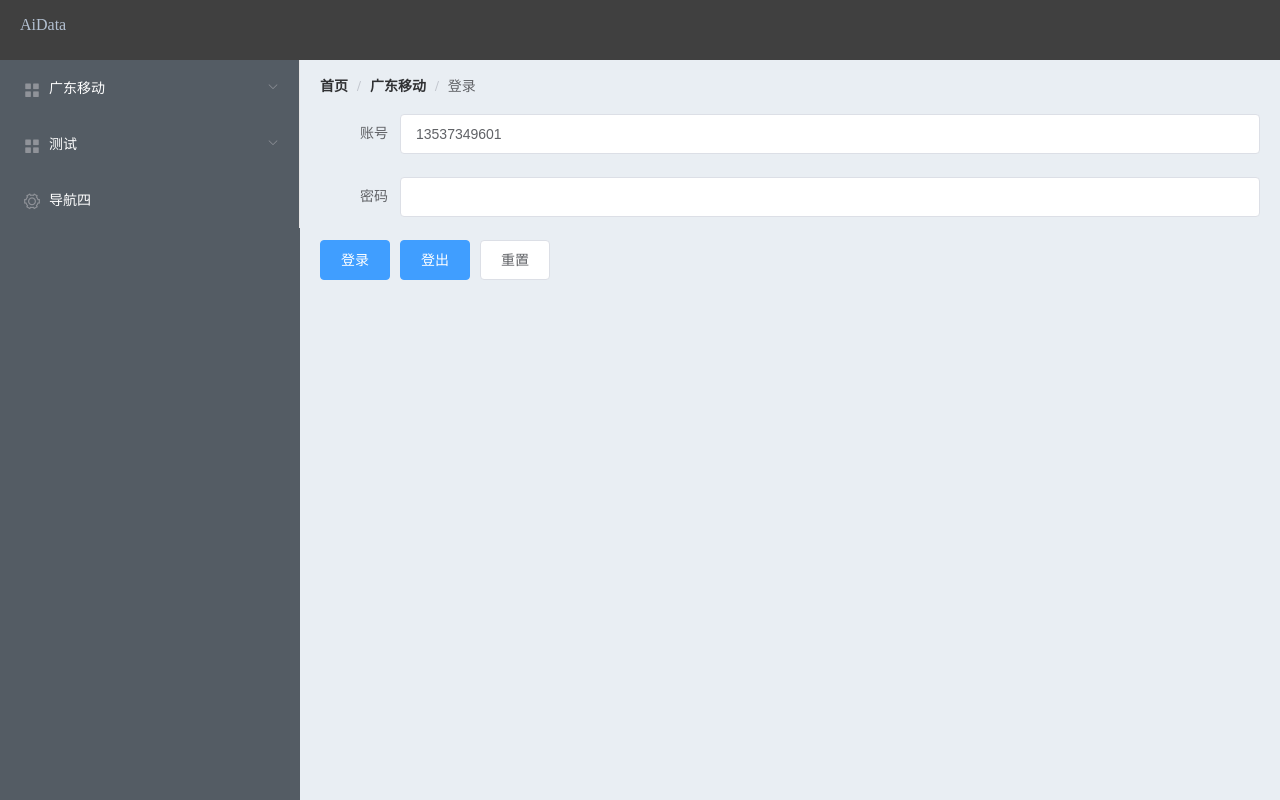
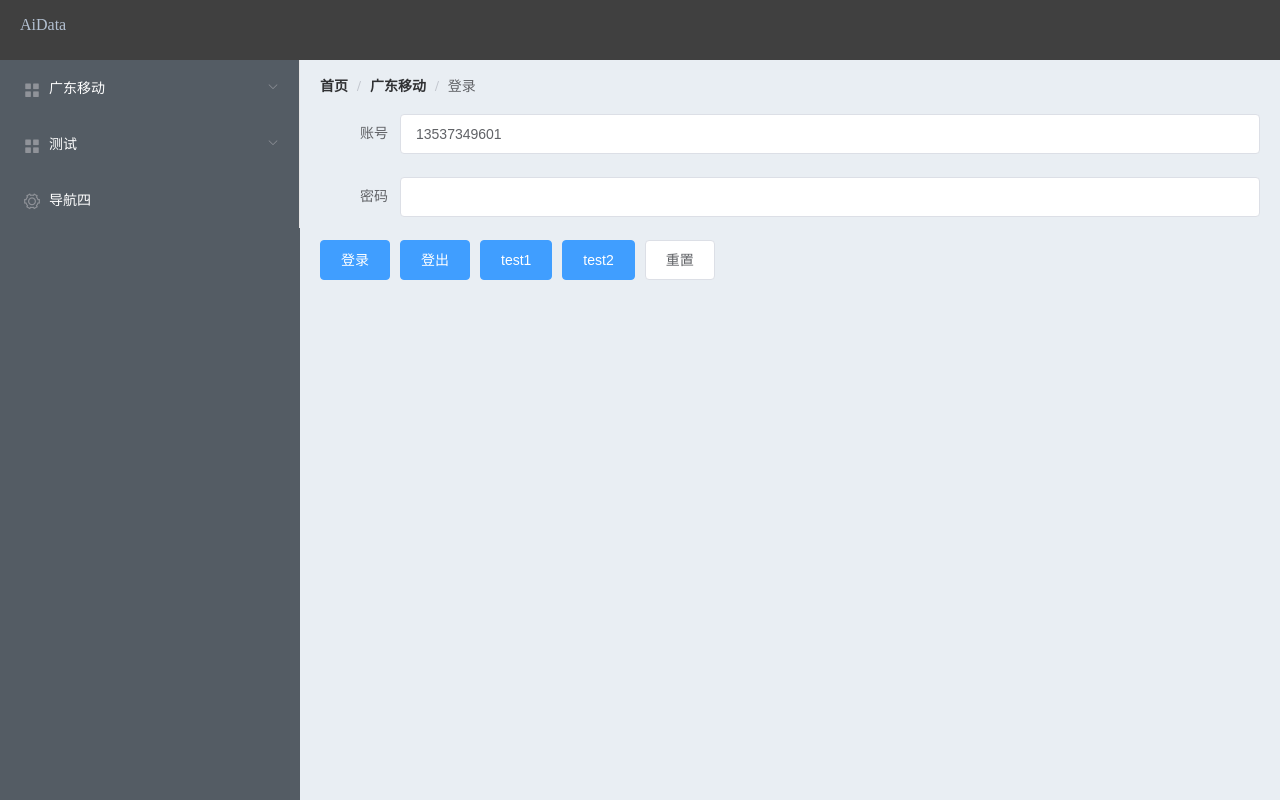
Before and after one commit to ZS1994/AiData_home, a Vue app: page /#/core/login in a window 1280 px wide. Built offline with nearby package versions, Linux system fonts and the light colour scheme.

Commit message:
修改一些url地址

```diff
--- a/src/components/core/LoginTest.vue
+++ b/src/components/core/LoginTest.vue
@@ -10,6 +10,8 @@
         </el-form-item>
         <el-button type="primary" @click="login">登录</el-button>
         <el-button type="primary" @click="logout">登出</el-button>
+        <el-button type="primary" @click="test1">test1</el-button>
+        <el-button type="primary" @click="test2">test2</el-button>
         <el-button type="reset" @click="reset">重置</el-button>
       </el-form>
     </el-row>
@@ -56,6 +58,28 @@ export default {
         }
       )
     },
+    test1(){
+      this.$axiosPost(this.$AiDataApi.core.auth.test1,
+        this.editForm,
+        (response) => {
+          this.$message({
+            message: response.data.message,
+            type: 'success'
+          })
+        }
+      )
+    },
+    test2(){
+      this.$axiosPost(this.$AiDataApi.core.auth.test2,
+        this.editForm,
+        (response) => {
+          this.$message({
+            message: response.data.message,
+            type: 'success'
+          })
+        }
+      )
+    },
     reset () {
       this.editForm = Object.assign({}, this.editFormDefault)
     },
--- a/src/components/gmcc/Login.vue
+++ b/src/components/gmcc/Login.vue
@@ -86,7 +86,7 @@ export default {
     },
     // 生成一个token，测试用
     createToken () {
-      this.$axiosPost(this.$AiDataApi.core.sys.createToken,
+      this.$axiosPost(this.$AiDataApi.cmcc.jwt.createToken,
         {},
         (response) => {
           localStorage.setItem("token", response.data.token)  //以“key”为名称存储一个值“value”
--- a/src/menu/AiDataApi.js
+++ b/src/menu/AiDataApi.js
@@ -4,24 +4,26 @@ const api = {
     dccp: {},
     gmcc: {
       // 发送短信验证码
-      sendSmsCode: '/cmcc/gmcc/sendSmsCode',
+      sendSmsCode: '/cmcc/gmccAppController/sendSmsCode',
       // 登录
-      login: '/cmcc/gmcc/login',
+      login: '/cmcc/gmccAppController/login',
 
-      getProdToken: '/cmcc/gmcc/getProdToken'
+      getProdToken: '/cmcc/gmccAppController/getProdToken'
 
+    },
+    jwt: {
+        // 生成一个token
+        createToken: '/cmcc/jwtController/createToken'
     }
   },
   core: {
-    sys: {
-      // 生成一个token
-      createToken: '/core/sys/createToken'
-    },
     auth: {
         // 测试shiro的登录认证
-        login: '/core/sys/auth/login',
+        login: '/core/loginController/login',
         // 登出
-        logout: '/core/sys/auth/logout',
+        logout: '/core/loginController/logout',
+        test1: '/core/loginController/test1',
+        test2: '/core/loginController/test2',
     }
   }
 }
```
